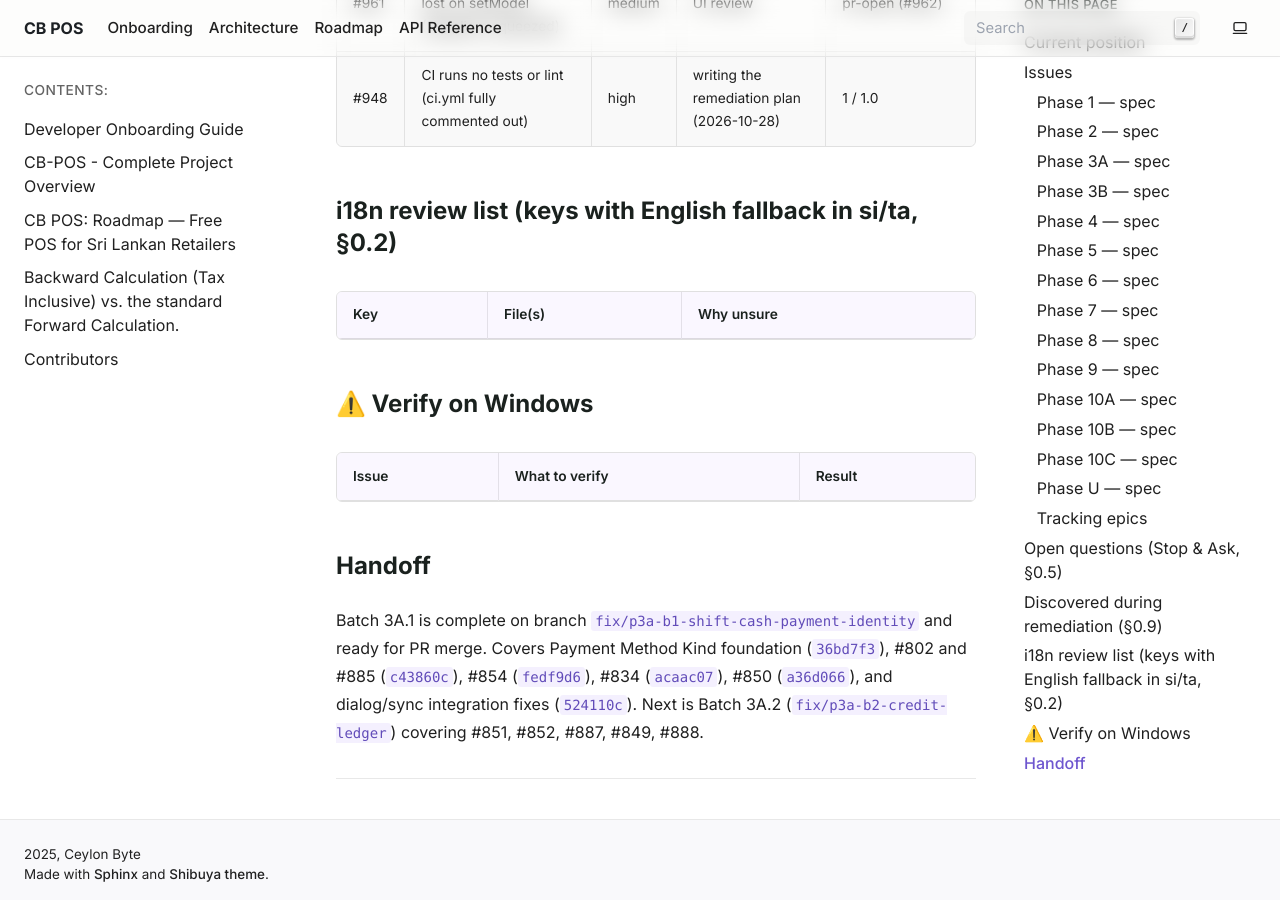
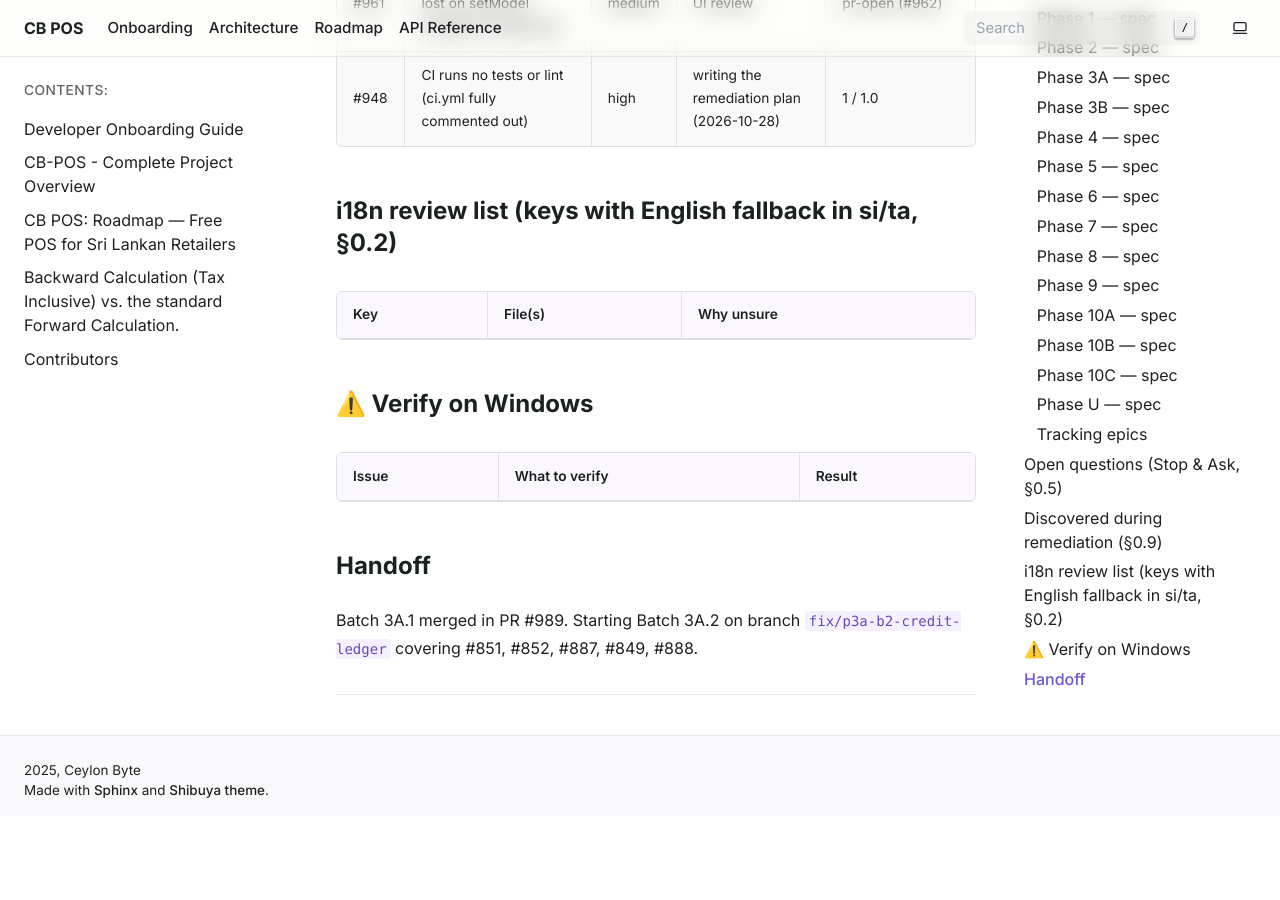
Before and after one commit to HMAHD/CB-POS, a Sphinx documentation site: the page built from docs/remediation/PROGRESS.md, in a window 1280 px wide and 900 px high, scrolled down 23505 px. Built offline with Sphinx 7.4.7, drawn with Linux system fonts in a browser that asks for light colours; pages that are not in the unit, such as notebooks, are missing from menus; after the commit the page ends 24321 px from its top, so only the background shows below that; part of the change alters nothing that is shown; some of the changed text lies outside the part shown.

Commit message:
docs(progress): record merge of Batch 3A.1 (#989)

```diff
--- a/docs/remediation/PROGRESS.md
+++ b/docs/remediation/PROGRESS.md
@@ -74,11 +74,11 @@ Statuses: `todo` · `in-progress` · `blocked (Q#)` · `pr-open` · `done` (merg
 
 | # | Title | Sev | Batch | Status | PR | Notes |
 |---|---|---|---|---|---|---|
-| #834 | Every cash sale with change inflates the shift's expected cash by the change … | critical | 3A.1 | done | pr-open | acaac07 · `_normalise_payments`, store applied amount, tendered_amount snapshot, SalesReceiptBuilder |
-| #850 | The shift's expected cash never subtracts cash handed back on refunds | high | 3A.1 | done | pr-open | a36d066 · strict xfail test added for cash refund reducing expected cash; resolved by 3A.3 |
-| #854 | F12 Quick Pay records the payment as "CASH", so those sales are left out of t… | high | 3A.1 | done | pr-open | fedf9d6 · `PaymentService.get_default_cash_method()` replaces hardcoded CASH |
-| #885 | Expected cash matches only a method named exactly "Cash"; ignores PaymentMeth… | medium | 3A.1 | done | pr-open | c43860c · ShiftService groups by `method_kind`, counting all CASH-kind methods |
-| #802 | Shift summary misses "Bank Transfer" sales (expects the name "Transfer") | medium | 3A.1 | done | pr-open | c43860c · ShiftService groups by `method_kind`, unifying Transfer and Bank Transfer |
+| #834 | Every cash sale with change inflates the shift's expected cash by the change … | critical | 3A.1 | done | #989 | acaac07 · `_normalise_payments`, store applied amount, tendered_amount snapshot, SalesReceiptBuilder |
+| #850 | The shift's expected cash never subtracts cash handed back on refunds | high | 3A.1 | open | #989 | a36d066 · strict xfail test in #989; full fix lands with 3A.3 refund engine |
+| #854 | F12 Quick Pay records the payment as "CASH", so those sales are left out of t… | high | 3A.1 | done | #989 | fedf9d6 · `PaymentService.get_default_cash_method()` replaces hardcoded CASH |
+| #885 | Expected cash matches only a method named exactly "Cash"; ignores PaymentMeth… | medium | 3A.1 | done | #989 | c43860c · ShiftService groups by `method_kind`, counting all CASH-kind methods |
+| #802 | Shift summary misses "Bank Transfer" sales (expects the name "Transfer") | medium | 3A.1 | done | #989 | c43860c · ShiftService groups by `method_kind`, unifying Transfer and Bank Transfer |
 | #849 | Refunding a credit sale that was overpaid on credit wipes more debt than the … | high | 3A.2 | todo | | |
 | #851 | Over-tender is accepted on Credit (and other non-cash) payments; the customer… | high | 3A.2 | todo | | |
 | #852 | A Credit payment is charged to the first customer in the list, not the custom… | high | 3A.2 | todo | | |
@@ -304,4 +304,4 @@ Statuses: `todo` · `in-progress` · `blocked (Q#)` · `pr-open` · `done` (merg
 |---|---|---|
 
 ## Handoff
-Batch 3A.1 is complete on branch `fix/p3a-b1-shift-cash-payment-identity` and ready for PR merge. Covers Payment Method Kind foundation (`36bd7f3`), #802 and #885 (`c43860c`), #854 (`fedf9d6`), #834 (`acaac07`), #850 (`a36d066`), and dialog/sync integration fixes (`524110c`). Next is Batch 3A.2 (`fix/p3a-b2-credit-ledger`) covering #851, #852, #887, #849, #888.
+Batch 3A.1 merged in PR #989. Starting Batch 3A.2 on branch `fix/p3a-b2-credit-ledger` covering #851, #852, #887, #849, #888.
```
